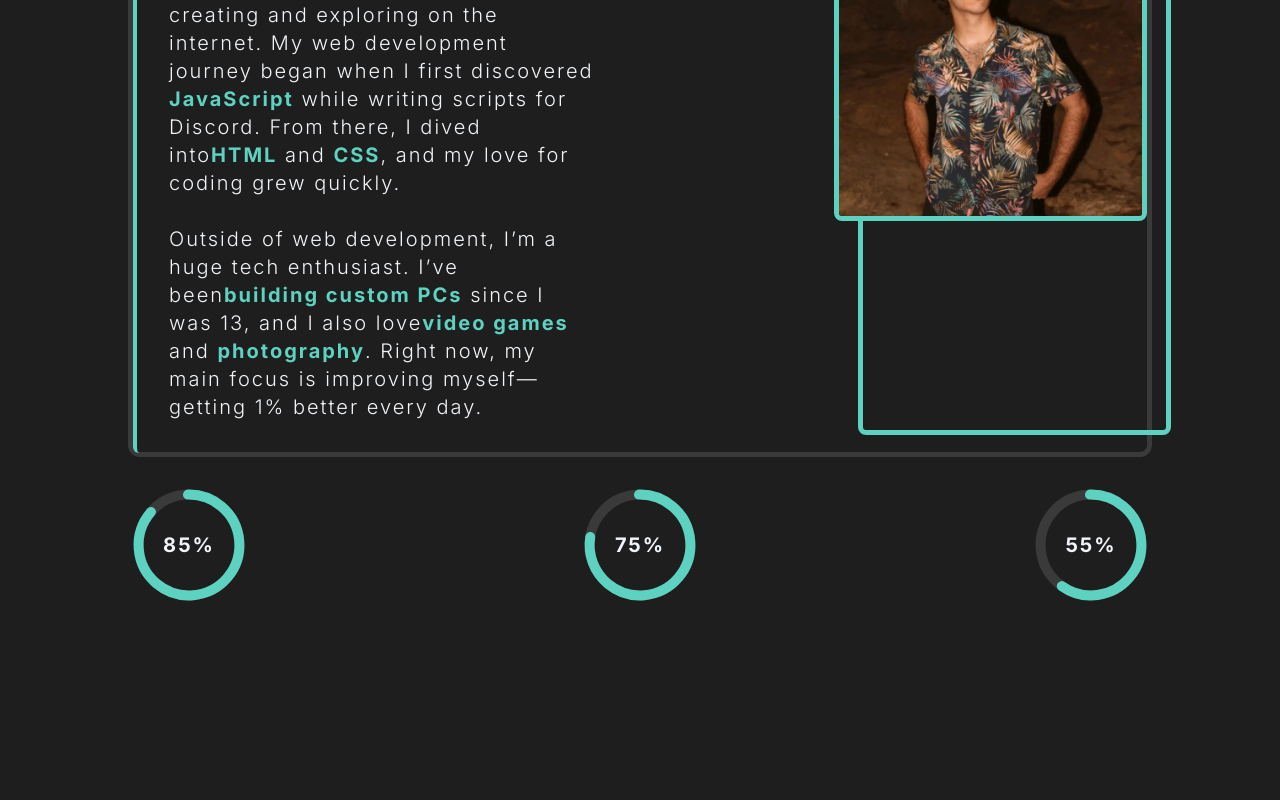
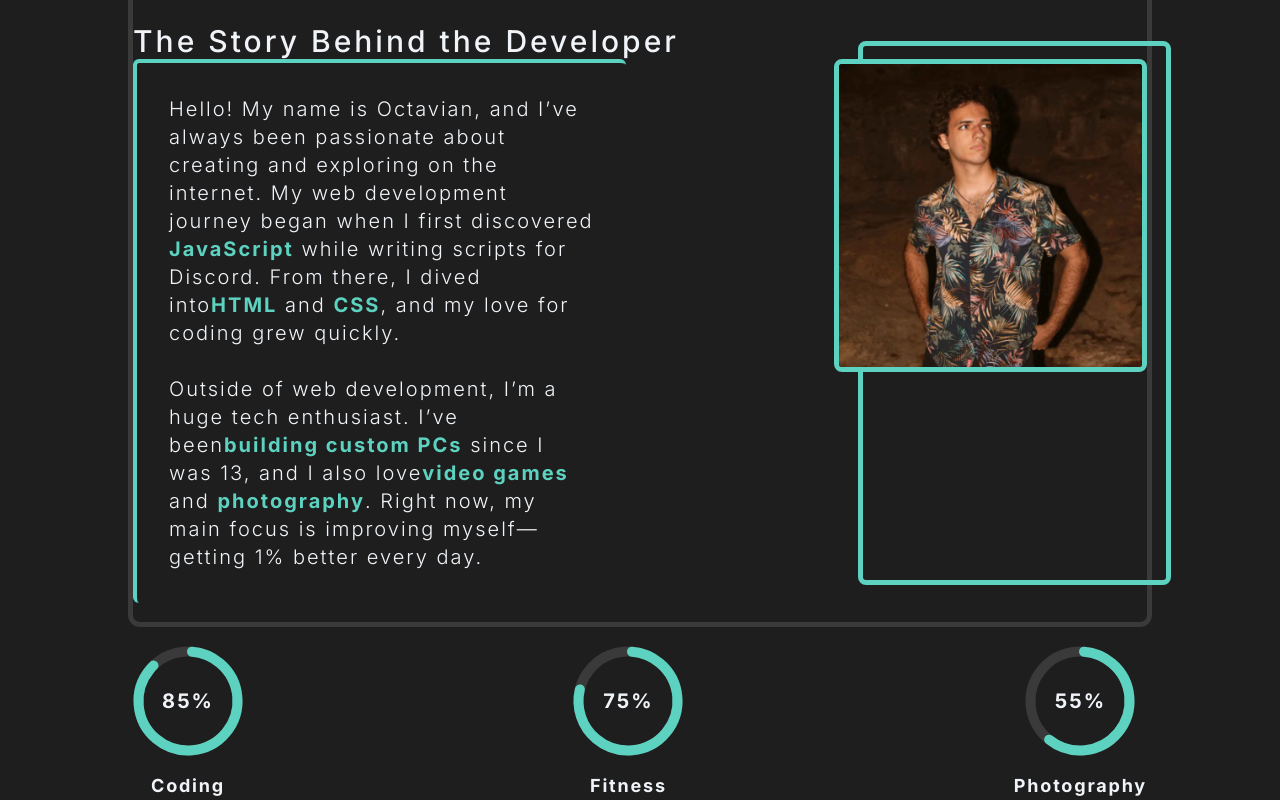
Before and after one commit to Charlatan2k/my-portofolio, a Next.js app in the folder portofolio-project/: page / in a window 1280 px wide. Shown: the part 1403-2203 px from the top of the page. Before the commit the page ends 2026 px from the top, so only its background shows below. Built offline with nearby package versions, Linux system fonts and the light colour scheme; a small style sheet from the web is missing.

Commit message:
feat: Finished about me section, resized circularProgressBar component (adding new size to tailwind config)

```diff
--- a/portofolio-project/src/app/components/Sections/About.tsx
+++ b/portofolio-project/src/app/components/Sections/About.tsx
@@ -3,10 +3,10 @@ import CircularProgressBar from '../UI/CircleProgressBar';
 
 export default function About() {
   return (
-    <div className='flex h-screen mt-[357px] w-full flex-col justify-center items-center'>
+    <div className='flex  mt-[357px] w-full flex-col justify-center items-center'>
       <section
         id='#about'
-        className='border-[5px] flex flex-col items-center rounded-xl border-[var(--primary-gray)] w-[80%] h-[59.8125rem] mb-36'
+        className='border-[5px] flex flex-col items-center rounded-xl border-[var(--primary-gray)] w-[80%] h-[977px] mb-36'
       >
         <header className='titles-div justify-center items-center flex gap-6 mt-44'>
           <hr className='border-[2px] border-[var(--primary-gray)] w-36' />
@@ -68,10 +68,10 @@ export default function About() {
               />
             </figure>
           </div>
-          <section className=' flex items-center justify-between mt-11 h-28'>
-            <CircularProgressBar percentage={85} />
-            <CircularProgressBar percentage={75} />
-            <CircularProgressBar percentage={55} />
+          <section className=' flex items-center justify-between mt-16 h-28'>
+            <CircularProgressBar percentage={85} text='Coding' />
+            <CircularProgressBar percentage={75} text='Fitness' />
+            <CircularProgressBar percentage={55} text='Photography' />
           </section>
         </article>
       </section>
--- a/portofolio-project/src/app/components/UI/CircleProgressBar.tsx
+++ b/portofolio-project/src/app/components/UI/CircleProgressBar.tsx
@@ -10,7 +10,7 @@ const CircularProgressBar = ({ percentage, text }: ProgressBarProps) => {
     <div className='flex flex-col items-center gap-4'>
       <div className='flex items-center justify-center'>
         {/* Outer Circle */}
-        <svg className='w-28 h-28' style={{ transform: 'rotate(-50deg)' }}>
+        <svg className='w-25 h-25' style={{ transform: 'rotate(-50deg)' }}>
           <circle
             cx='50%'
             cy='50%'
@@ -35,7 +35,7 @@ const CircularProgressBar = ({ percentage, text }: ProgressBarProps) => {
         {/* Percentage Text */}
         <span className='absolute text-xl font-bold'>{percentage}%</span>
       </div>
-      <p className='font-bold text-xl'>{text}</p>
+      <p className='font-bold text-lg'>{text}</p>
     </div>
   );
 };
--- a/portofolio-project/tailwind.config.ts
+++ b/portofolio-project/tailwind.config.ts
@@ -17,6 +17,7 @@ const config: Config = {
       },
       spacing: {
         85: '20.4375rem',
+        25: '6.875rem',
       },
 
       clipPath: {
```
